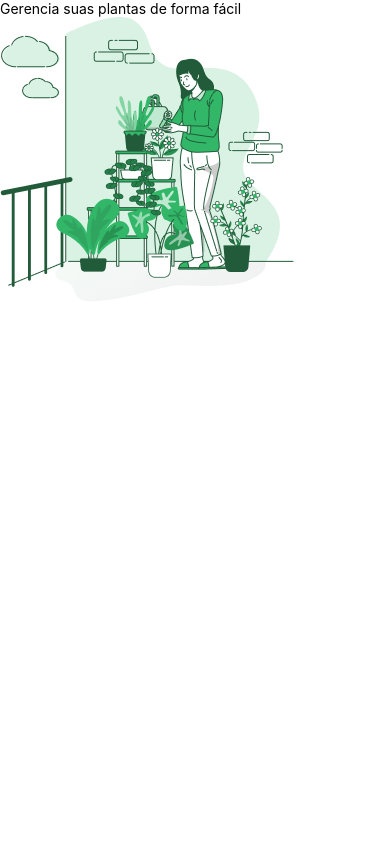
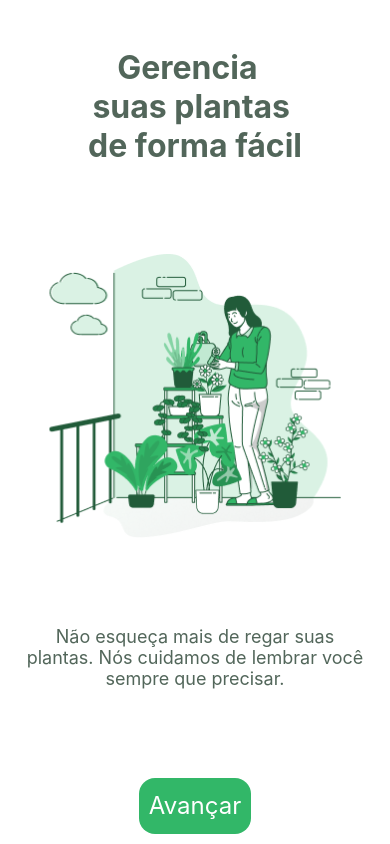
Before and after one commit to joaopa12/PlantManager, a React Native app: screen / in a window 390 px wide. Built offline with nearby package versions, Linux system fonts and the light colour scheme.

Commit message:
components concepts

```diff
--- /dev/null
+++ b/src/components/Button.tsx
@@ -0,0 +1,30 @@
+import React from "react";
+import { TouchableOpacity, Text , StyleSheet} from 'react-native'
+
+import colors from '../styles/colors'
+
+export function Button() {
+    return (
+        <TouchableOpacity style={styles.button} activeOpacity={0.3}>
+            <Text style={styles.buttonText}>
+                Avançar
+            </Text>
+        </TouchableOpacity>
+    )
+}
+
+const styles = StyleSheet.create({
+    button: {
+        backgroundColor: colors.green,
+        justifyContent: 'center',
+        alignItems: 'center',
+        borderRadius: 16,
+        marginBottom:10,
+        height:56,
+        paddingHorizontal: 10
+    },
+    buttonText: {
+        color: colors.white,
+        fontSize: 24,
+    }
+})
--- a/src/pages/Welcome.tsx
+++ b/src/pages/Welcome.tsx
@@ -1,16 +1,66 @@
 import React from 'react'
-import { View, Text, Image } from 'react-native'
+import { View, Text, Image, TouchableOpacity, StyleSheet, SafeAreaView } from 'react-native'
 
 import wateringImg from '../assets/watering.png'
+import colors from '../styles/colors'
+import { Button } from '../components/Button'
 
  export function Welcome(){
      return(
-        <View>
-            <Text>
-                Gerencia suas plantas de forma fácil
+        <SafeAreaView style={styles.container}>
+            <Text style={styles.title}>
+                Gerencia  {'\n'}
+                suas plantas {'\n'}
+                de forma fácil
             </Text>
 
-            <Image source={wateringImg}/>
-        </View>
+            <Image source={wateringImg} style={styles.image}/>
+
+            <Text style={styles.subtitle}>
+                Não esqueça mais de regar suas plantas. Nós cuidamos de lembrar você sempre
+                que precisar.
+            </Text>
+
+            <Button/>
+
+        </SafeAreaView>
      )
  }
+
+ const styles = StyleSheet.create({
+     container: {
+         flex:1,
+         alignItems:'center',
+         justifyContent:'space-between'
+     },
+     title:{
+         fontSize:32,
+         fontWeight:'bold',
+         textAlign:'center',
+         color: colors.heading,
+         marginTop: 48
+     },
+     subtitle: {
+         textAlign: 'center',
+         fontSize: 18,
+         paddingHorizontal: 20,
+         color: colors.heading
+     },
+     button: {
+         backgroundColor: colors.green,
+         justifyContent: 'center',
+         alignItems: 'center',
+         borderRadius: 16,
+         marginBottom:10,
+         height:56,
+         paddingHorizontal: 10
+     },
+     image: {
+         width: 292,
+         height: 284,
+     },
+     buttonText: {
+         color: colors.white,
+         fontSize: 24,
+     }
+ })
--- /dev/null
+++ b/src/styles/colors.ts
@@ -0,0 +1,19 @@
+export default {
+  green: '#32B768',
+  green_dark: '#2B7A4B',
+  green_light: '#DAF2E4',
+
+  heading: '#52665A',
+  body_dark: '#738078',
+  body_light: '#AAB2AD',
+
+  background: '#FFFFFF',
+  shape: '#F0F0F0',
+  white: '#FFFFFF',
+  gray: '#CFCFCF',
+
+  blue: '#3D7199',
+  blue_light: '#EBF6FF',
+
+  red: '#E83F5B',
+};
```
